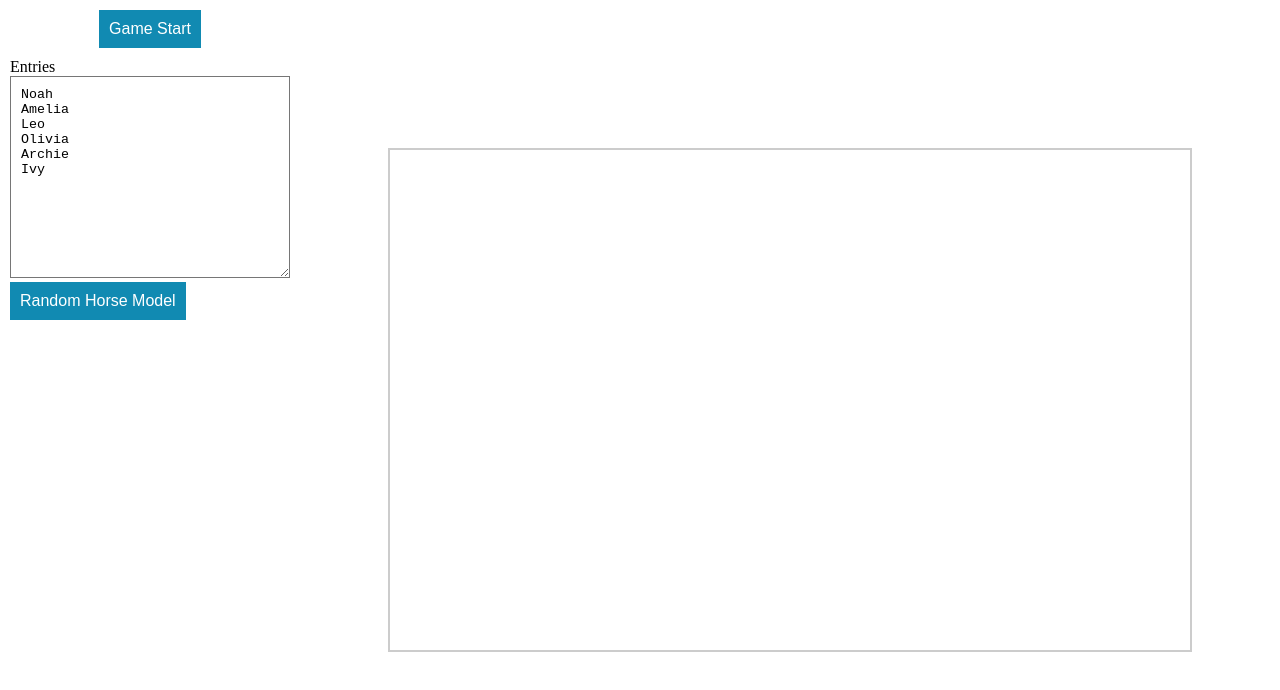
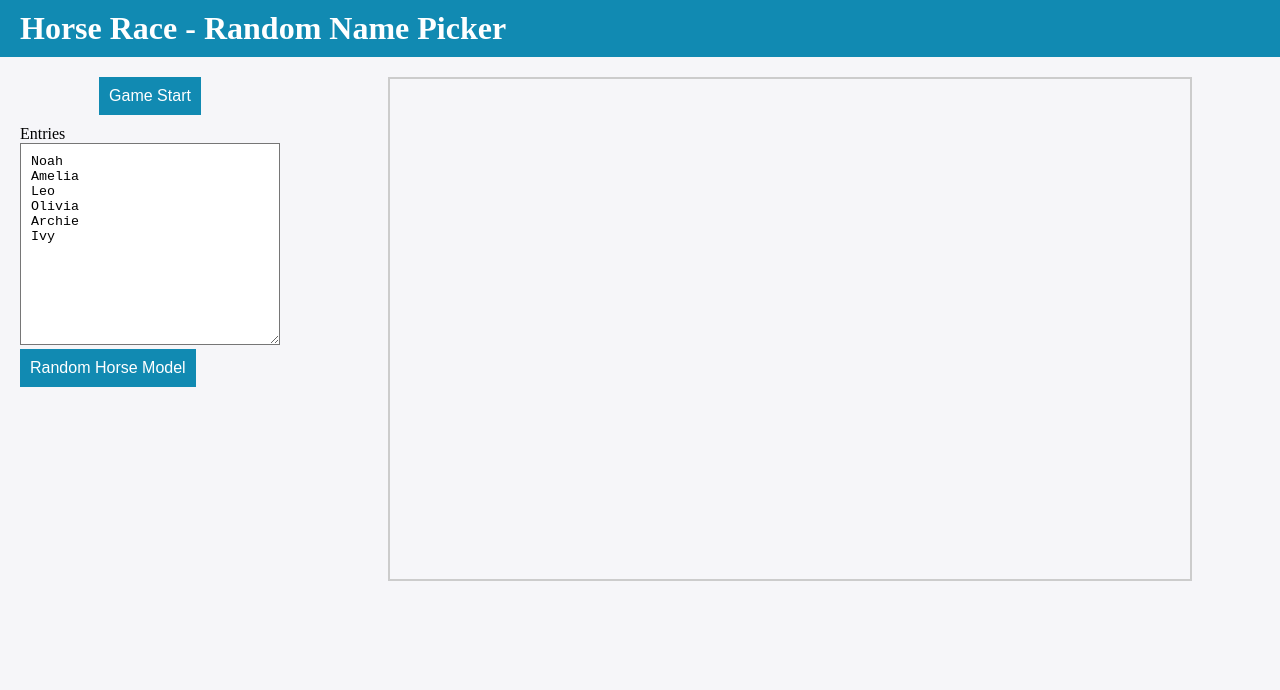
Before and after one commit to jackradian/random-name-picker-horse-race, a plain HTML site: page index.html in a window 1280 px wide. Drawn offline with Linux system fonts and the light colour scheme.

Commit message:
Add header

```diff
--- a/index.html
+++ b/index.html
@@ -14,6 +14,11 @@
     <link rel="stylesheet" href="style.css" />
   </head>
   <body>
+    <header>
+      <h1 class="brand">
+        <a href="./index.html">Horse Race - Random Name Picker</a>
+      </h1>
+    </header>
     <aside>
       <div class="wrapper-center">
         <button type="button" class="btn" id="start_game">Game Start</button>
--- a/script.js
+++ b/script.js
@@ -97,14 +97,14 @@ class Game {
   constructor() {
     // Horse sprite
     this.horseSprite = new Image();
-    this.horseSprite.src = "all-horse-sprite.png";
+    this.horseSprite.src = "./img/all-horse-sprite.png";
     this.horseModelCount = 31;
     // Random horse sprite index
     this.shuffleHorseModelIndexArray();
 
     // Course sprite
     this.raceCourseImage = new Image();
-    this.raceCourseImage.src = "race-course.png";
+    this.raceCourseImage.src = "./img/race-course.png";
 
     this.gameState = "new";
     this.players = [];
--- a/style.css
+++ b/style.css
@@ -12,23 +12,32 @@
   box-sizing: border-box;
 }
 html {
+  background-color: #f6f6f9;
   font-size: 16px;
   font-family: "Noto Serif JP", serif;
 }
+header {
+  width: 100%;
+  background-color: var(--blue-ncs);
+  padding: 10px 20px;
+}
+h1.brand a {
+  color: white;
+  text-decoration: none;
+}
 main {
-  width: 100vw;
-  height: 100vh;
+  width: 100%;
   padding-left: 300px;
   display: flex;
   justify-content: center;
   align-items: center;
 }
 aside {
-  position: fixed;
-  height: 100%;
+  position: absolute;
+  /* height: 100%; */
   width: 300px;
   overflow: hidden;
-  padding: 10px;
+  padding: 20px;
 }
 .btn {
   cursor: pointer;
```
Also changed, not shown: horse-sprite-white.png (deleted), img/all-horse-sprite.png (renamed from all-horse-sprite.png), img/race-course.png (renamed from race-course.png).
